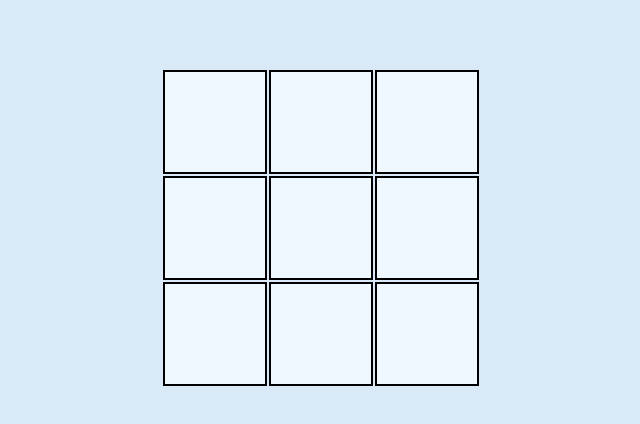
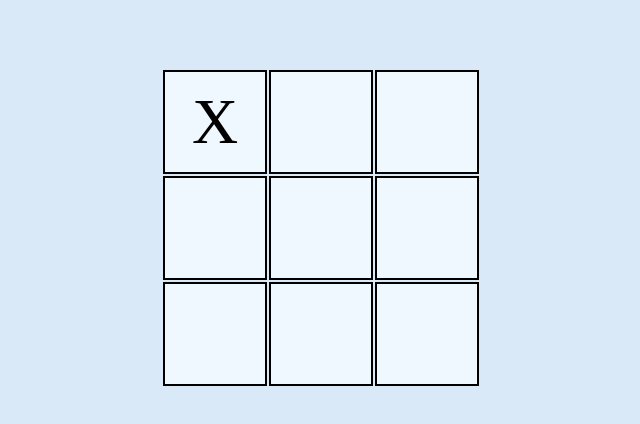
Before and after one commit to samuelpeoples/tic_tac_toe, a plain HTML site: page index.html in a window 1280 px wide. Both pictures are taken after a click on the element 542 px from the left and 302 px from the top of the page. Shown: the part 180-604 px from the top of the page, without its empty margins (327-967 px from the left). Drawn offline with Linux system fonts and the light colour scheme.

Commit message:
Finished event listener to now update array content add actually place piece on board, players now correctly cycle and added pointer for grid.

```diff
--- a/script.js
+++ b/script.js
@@ -14,31 +14,33 @@ function gameMaster() {
 			playerTwo = player;
 			console.log(`Player two is ${player.name}`);
 		}
-		currentPlayer = playerOne
+		currentPlayer = playerOne;
 	};
 	const getCurrentPlayer = () => currentPlayer;
 	const roundOver = function () {
 		roundNum++;
-		currentPlayer !== playerOne ? playerOne : playerTwo;
+		currentPlayer = currentPlayer === playerOne ? playerTwo : playerOne;
+		console.log(`Current player is ${currentPlayer.name}`);
+		winCondition(board.board, currentPlayer)
 	};
 
 	return { setPlayer, getCurrentPlayer, roundOver };
 }
 
 function makeBoard() {
-	const board = [
+	const boardGrid = [
 		["-", "-", "-"],
 		["-", "-", "-"],
 		["-", "-", "-"],
 	];
 
-	for (let [index, element] of board.entries()) {
+	for (let [index, element] of boardGrid.entries()) {
 		const boardContainer = document.getElementById("board");
 		let row = document.createElement("div");
 		row.className = "row";
 		boardContainer.appendChild(row);
 		console.log(index);
-		for (let [innerIndex, innerElement] of board[index].entries()) {
+		for (let [innerIndex, innerElement] of boardGrid[index].entries()) {
 			let square = document.createElement("div");
 			square.id = `tile_${index}${innerIndex}`;
 			square.className = "tile";
@@ -46,11 +48,21 @@ function makeBoard() {
 			row.appendChild(square);
 			console.log(innerIndex);
 
-			square.addEventListener("click", (e) => {});
+			square.addEventListener("click", function () {
+				let piece = gameManager.getCurrentPlayer().piece
+				boardGrid[index][innerIndex] = piece;
+				square.textContent = piece;
+				console.log(boardGrid);
+				gameManager.roundOver();
+				winCondition(board.board, gameManager.getCurrentPlayer())
+			});
 		}
 	}
+	return { boardGrid };
+}
 
-	return { board };
+function winCondition(board, player) {
+
 }
 
 function makePlayer(name, piece) {
@@ -67,17 +79,21 @@ function makePlayer(name, piece) {
 	else return { name, piece, placePiece };
 }
 
-const gameManager = gameMaster();
-
+// function initialise()
 	let gameBoard = makeBoard();
 	console.log(gameBoard);
 
+	const gameManager = gameMaster();
 	const joe = makePlayer("joe", "X");
 	const maggy = makePlayer("maggy", "O");
-
 	gameManager.setPlayer(joe);
 	gameManager.setPlayer(maggy);
 
 	console.log(`Current player is ${gameManager.getCurrentPlayer().name}`);
 
 	console.log({ joe });
+
+	console.log(`Current player is ${gameManager.getCurrentPlayer().name}`);
+
+//
+// initialise();
--- a/style.css
+++ b/style.css
@@ -16,12 +16,13 @@ body{
 #board{
     position: relative;
     display: flex;
+    flex-direction: column;
     gap: 2px;
 }
 
 #board > div{
     display: inherit;
-    flex-direction: column;
+    flex-direction: row;
     gap: 2px;
 }
 
@@ -33,4 +34,5 @@ body{
     text-align: center;
     align-content: center;
     font-size: 4rem;
+    cursor: pointer;
 }
```
Lines whose indentation alone changed are shown as unchanged.
